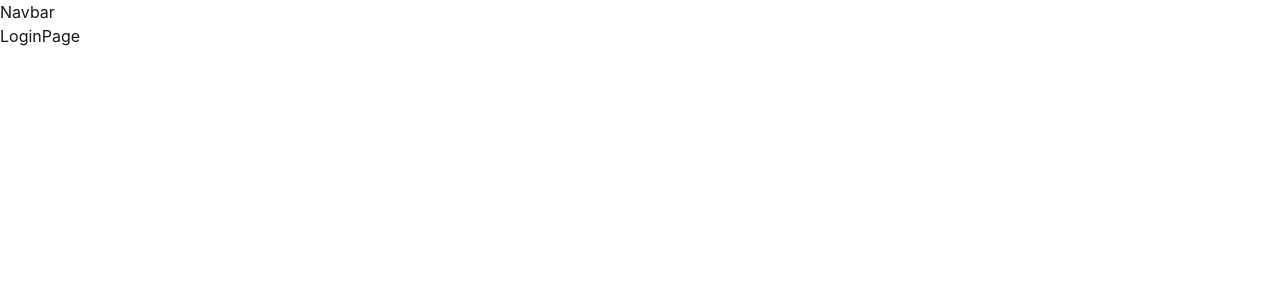
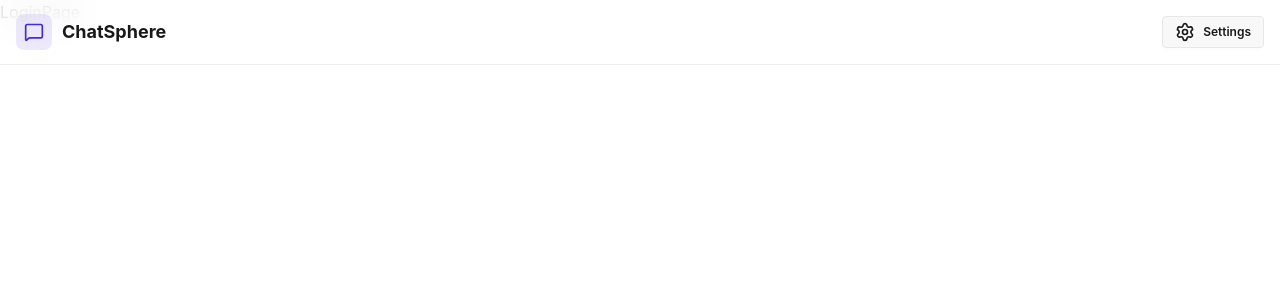
Before and after one commit to hassan00-0/Real-time_chat, a React app in the folder frontend/: page /login in a window 1280 px wide. Shown: the top 300 px of the page. Built offline with nearby package versions, Linux system fonts and the light colour scheme; no server answers; the HTML template or start-up script is replaced by a standard one.

Commit message:
created the navbar

```diff
--- a/frontend/src/components/Navbar.jsx
+++ b/frontend/src/components/Navbar.jsx
@@ -1,7 +1,60 @@
+import { LogOut, MessageSquare, Settings, User } from "lucide-react";
 import React from "react";
+import { Link } from "react-router-dom";
+import { useAuthStore } from "../store/useAuthStore";
 
 const Navbar = () => {
-  return <div>Navbar</div>;
+  const { authUser, logout } = useAuthStore();
+  return (
+    <header className="fixed top-0 w-full z-40 bg-base-100/80 backdrop-blur-lg border-b border-base-300">
+      <div className="container mx-auto h-16 px-4">
+        <div className="flex items-center justify-between h-full">
+          {/* logo */}
+          <div className="">
+            <Link
+              to="/"
+              className="flex items-center gap-2.5 hover:opacity-80 transition-all"
+            >
+              <div className="bg-primary/10 size-9 flex items-center justify-center rounded-lg">
+                <MessageSquare className="size-5 text-primary" />
+              </div>
+              <h1 className="text-lg font-bold">ChatSphere</h1>
+            </Link>
+          </div>
+
+          {/* links */}
+          <div className="flex gap-8">
+            <Link
+              to="/settings"
+              className="btn btn-sm flex items-center justify-center gap-2"
+            >
+              <Settings className="size-5" />
+              <span className="hidden sm:inline">Settings</span>
+            </Link>
+
+            {authUser && (
+              <>
+                <Link
+                  to="/profile"
+                  className="btn btn-sm flex items-center justify-center gap-2"
+                >
+                  <User className="size-5" />
+                  <span className="hidden sm:inline">Profile</span>
+                </Link>
+                <button
+                  onClick={logout}
+                  className="cursor-pointer hover:bg-base-200 flex items-center justify-center gap-2 transition-colors"
+                >
+                  <LogOut className="size-5" />
+                  <span className="hidden sm:inline">Logout</span>
+                </button>
+              </>
+            )}
+          </div>
+        </div>
+      </div>
+    </header>
+  );
 };
 
 export default Navbar;
--- a/frontend/src/store/useAuthStore.js
+++ b/frontend/src/store/useAuthStore.js
@@ -31,4 +31,14 @@
       set({ isSigningUp: false });
     }
   },
+
+  logout: async () => {
+    try {
+      await axiosInstance.post("/auth/logout");
+      set({ authUser: null });
+      toast.success("Logged Out Successfully!");
+    } catch (error) {
+      toast.error(error.response.data.message);
+    }
+  },
 }));
```
